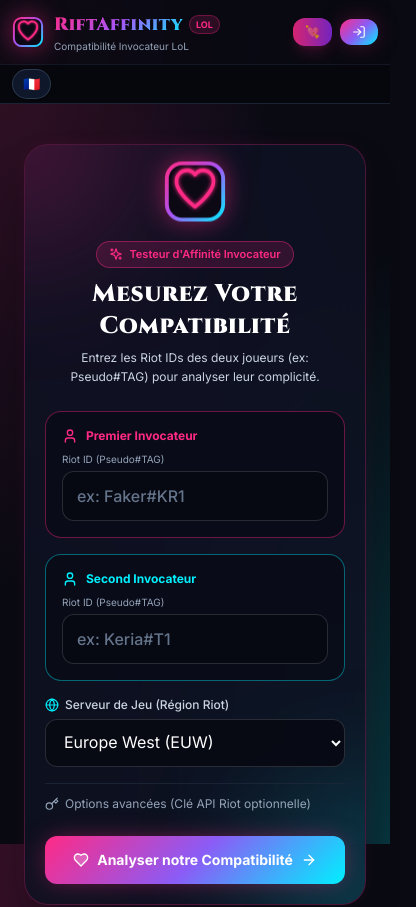
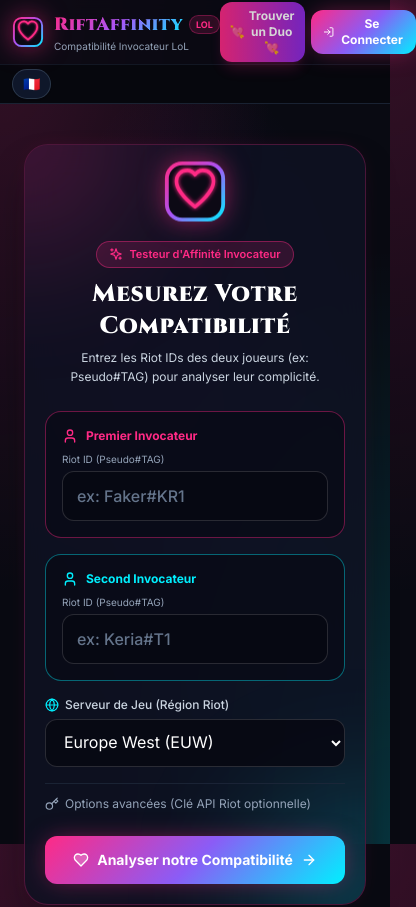
Before and after one commit to Nitrovinzleo/RiftAfinity, a React (Vite) app in the folder frontend/: page / in a window 390 px wide. Shown: the top 907 px of the page, 416 px wide, since content can reach past the window. Built offline with nearby package versions, Linux system fonts and the light colour scheme.

Commit message:
fix: reouverture des comptes masques BDD, correction visibilite boutons navbar mobile/desktop et migration BDD

```diff
--- a/frontend/src/components/Navbar.jsx
+++ b/frontend/src/components/Navbar.jsx
@@ -36,29 +36,28 @@
         </div>
 
         {/* Boutons d'Action (Matchmaking + Notifications Matchs + Connexion/Profil + Langue Desktop) */}
-        <div className="flex items-center gap-2 sm:gap-3">
+        <div className="flex items-center gap-1.5 sm:gap-3">
 
           {/* Bouton Matchmaking Duo */}
           <button
             onClick={onOpenMatchmaker}
-            className="flex items-center gap-1.5 px-3 py-1.5 sm:px-3.5 sm:py-2 rounded-xl bg-gradient-to-r from-[#ff2a85] to-[#8a2be2] hover:from-[#ff2a85] hover:to-[#00f0ff] text-white transition-all text-xs font-bold shadow-lg shadow-[#ff2a85]/20 animate-pulse hover:animate-none"
+            className="flex items-center gap-1 px-2.5 py-1.5 sm:px-3.5 sm:py-2 rounded-xl bg-gradient-to-r from-[#ff2a85] to-[#8a2be2] hover:from-[#ff2a85] hover:to-[#00f0ff] text-white transition-all text-xs font-bold shadow-lg shadow-[#ff2a85]/20 animate-pulse hover:animate-none"
           >
             <span>💘</span>
-            <span className="hidden xs:inline sm:inline">{t.findDuo || 'Trouver un Duo'}</span>
+            <span>{t.findDuo || 'Trouver un Duo'}</span>
           </button>
 
           {/* Bouton Mes Matchs (si connecté) */}
           {currentUser && (
             <button
               onClick={onOpenMyMatches}
-              className="flex items-center gap-1.5 px-3 py-1.5 sm:px-3.5 sm:py-2 rounded-xl bg-slate-900 border border-[#ff2a85]/40 hover:border-[#ff2a85] text-slate-200 hover:text-white transition-all text-xs font-bold shadow-md"
+              className="flex items-center gap-1 px-2.5 py-1.5 sm:px-3.5 sm:py-2 rounded-xl bg-slate-900 border border-[#ff2a85]/40 hover:border-[#ff2a85] text-slate-200 hover:text-white transition-all text-xs font-bold shadow-md"
               title="Mes Matchs & Notifications"
             >
               <Heart className="w-4 h-4 text-[#ff2a85] fill-[#ff2a85]" />
-              <span className="hidden sm:inline">{currentLang === 'fr' ? 'Mes Matchs' : 'My Matches'}</span>
+              <span className="hidden xs:inline">{currentLang === 'fr' ? 'Mes Matchs' : 'My Matches'}</span>
             </button>
           )}
-
 
           {/* Bouton Authentification / Profil */}
           {currentUser ? (
@@ -74,7 +73,7 @@
                   className="w-full h-full object-cover"
                 />
               </div>
-              <span className="hidden sm:inline max-w-[120px] truncate">{currentUser.displayName || currentUser.gameName}</span>
+              <span className="max-w-[70px] sm:max-w-[120px] truncate">{currentUser.displayName || currentUser.gameName}</span>
               {currentUser.isVerified && (
                 <CheckCircle className="w-3.5 h-3.5 text-emerald-400 shrink-0" />
               )}
@@ -85,9 +84,10 @@
               className="flex items-center gap-1.5 px-3 py-1.5 sm:px-3.5 sm:py-2 rounded-xl btn-pink-cyan text-white transition-all text-xs font-bold shadow-md"
             >
               <LogIn className="w-3.5 h-3.5" />
-              <span className="hidden sm:inline">Se Connecter</span>
+              <span>Se Connecter</span>
             </button>
           )}
+
 
           {/* Bouton de langue DESKTOP uniquement (à droite dans la Navbar) */}
           <button
```
